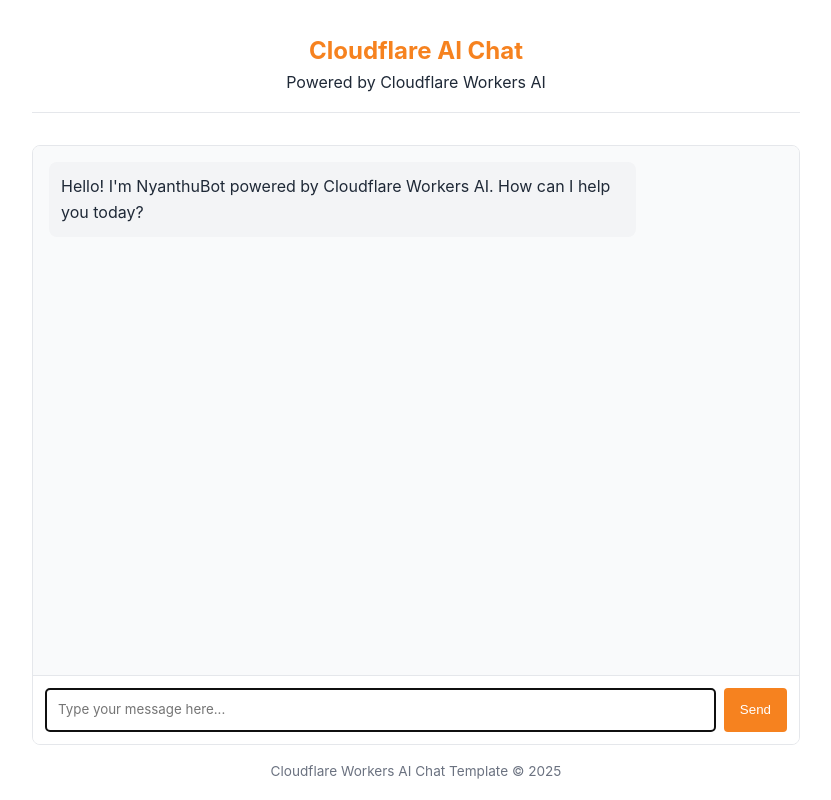
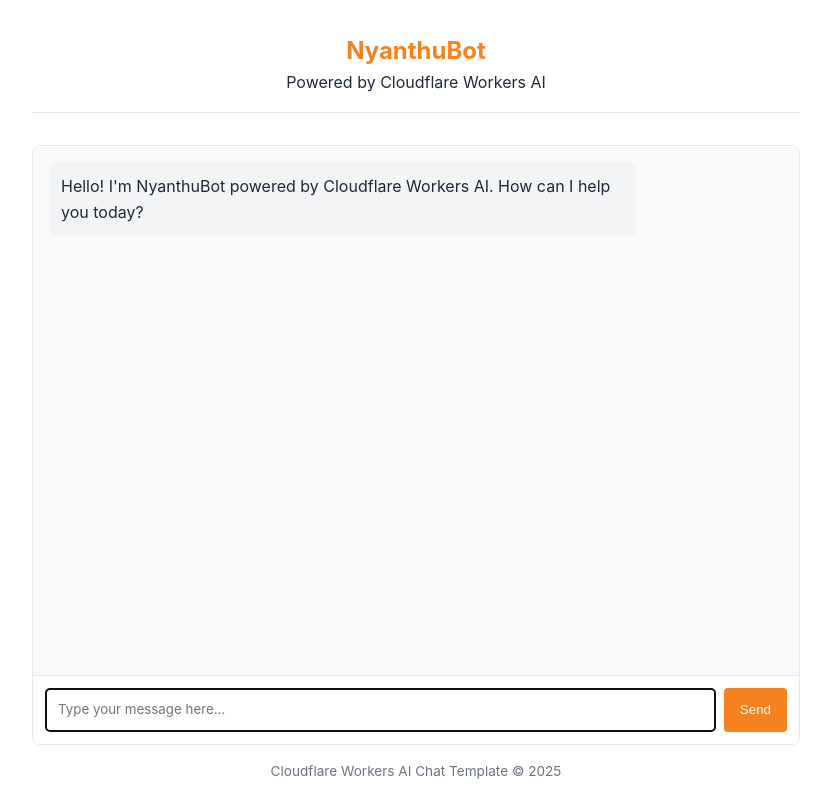
Before and after one commit to nyanthu-okabe/llm-chat-app-template, a website: page public/index.html in a window 1280 px wide. Shown: the whole page, without its empty margins (224-1055 px from the left). Drawn offline with Linux system fonts and the light colour scheme.

Commit message:
Update index.html

```diff
--- a/public/index.html
+++ b/public/index.html
@@ -138,7 +138,7 @@
   </head>
   <body>
     <header>
-      <h1>Cloudflare AI Chat</h1>
+      <h1>NyanthuBot</h1>
       <p>Powered by Cloudflare Workers AI</p>
     </header>
 
```
